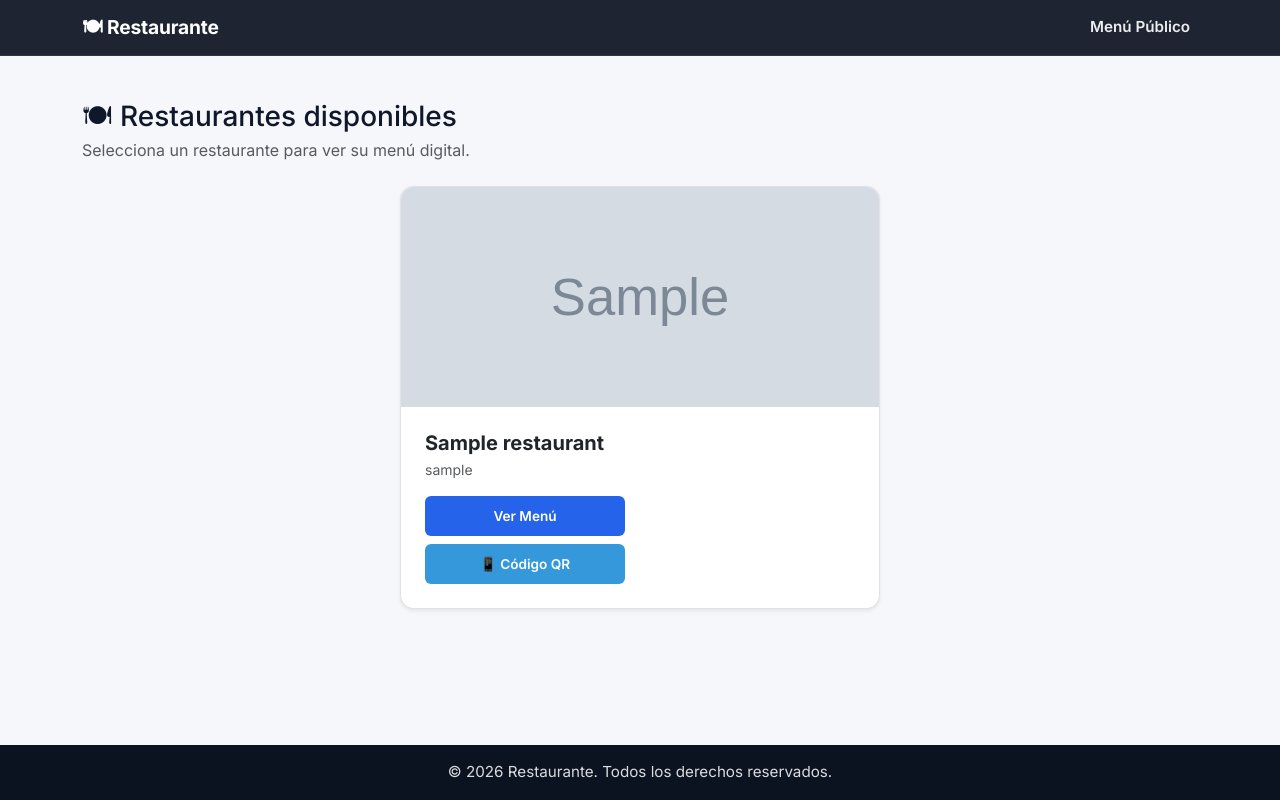
After one commit to dsmeneses17/Proyecto_dev_sec_ops, a Python web app: template AppRestaurante/app/templates/cliente_dashboard.html in a window 1280 px wide. The commit adds this page. Run offline with Jinja, Linux system fonts and the light colour scheme; the template is opened without the code that fills it: most values are stand-ins (such as "Sample title", 1, 10 or a date in 2020); grey boxes marked "Sample" are stand-in pictures.

Commit message:
feat: client dashboard with restaurant list, QR links, and role-based navbar
- Add /cliente route showing all restaurants as cards
- Client login now redirects to /cliente instead of /menu
- Each card has 'Ver Menú' and 'Código QR' buttons
- Navbar shows role-specific items (admin vs cliente)
- Add testclient user (testclient/123456) to DB backup
- New template: cliente_dashboard.html

```diff
--- a/AppRestaurante/app/routers/auth.py
+++ b/AppRestaurante/app/routers/auth.py
@@ -78,9 +78,9 @@ def procesar_login(request: Request, usuario: str = Form(...), password: str = F
 
 
 
-    # Cliente → menú público
+    # Cliente → client dashboard with all restaurants
     if rol == "cliente":
-        redirect = RedirectResponse(url="/menu", status_code=303)
+        redirect = RedirectResponse(url="/cliente", status_code=303)
         redirect.set_cookie("access_token", token, httponly=True, secure=False, path="/")
         redirect.set_cookie("rol", rol)
         redirect.set_cookie("user_id", str(user_id))
--- a/AppRestaurante/app/templates/base.html
+++ b/AppRestaurante/app/templates/base.html
@@ -43,10 +43,14 @@
               <a class="nav-link" href="/menu">Menú Público</a>
             </li>
             {% else %}
+            {% set user_rol = request.cookies.get('rol', '') %}
+
             <li class="nav-item">
               <a class="nav-link active" href="/">Inicio</a>
             </li>
 
+            {# ── Admin navigation ── #}
+            {% if user_rol != 'cliente' %}
             <li class="nav-item">
               <a class="nav-link" href="/categories">Categorías</a>
             </li>
@@ -72,6 +76,14 @@
             <li class="nav-item">
               <a class="nav-link" href="/analytics">Analytics</a>
             </li>
+            {% endif %}
+
+            {# ── Client navigation ── #}
+            {% if user_rol == 'cliente' %}
+            <li class="nav-item">
+              <a class="nav-link" href="/cliente">Restaurantes</a>
+            </li>
+            {% endif %}
 
             <li class="nav-item">
               <a class="nav-link" href="/api/v1/auth/logout">Cerrar sesión</a>
--- /dev/null
+++ b/AppRestaurante/app/templates/cliente_dashboard.html
@@ -0,0 +1,63 @@
+{% extends "base.html" %}
+
+{% block title %}Explorar Restaurantes{% endblock %}
+{% block description %}Explora los restaurantes disponibles y consulta sus menús digitales.{% endblock %}
+
+{% block content %}
+<div class="page-container">
+  <div class="mb-4">
+    <h1 class="h3 mb-1">🍽 Restaurantes disponibles</h1>
+    <p class="text-muted">Selecciona un restaurante para ver su menú digital.</p>
+  </div>
+
+  {% if not restaurants or restaurants|length == 0 %}
+  <div class="alert alert-info">
+    No hay restaurantes disponibles en este momento. Vuelve más tarde.
+  </div>
+  {% else %}
+  <div class="row g-4 justify-content-center">
+    {% for r in restaurants %}
+    <div class="col-12 col-md-6">
+      <div class="card shadow-sm restaurant-card overflow-hidden mx-auto" style="max-width: 480px;">
+        {% if r.logo_url %}
+        <img src="{{ r.logo_url }}" alt="Logo de {{ r.nombre }}" class="card-img-top"
+             loading="lazy">
+        {% else %}
+        <div class="d-flex align-items-center justify-content-center bg-light"
+             style="height: 200px;">
+          <span style="font-size: 3.5rem;">🍽</span>
+        </div>
+        {% endif %}
+        <div class="card-body p-4">
+          <h5 class="card-title fw-bold text-dark mb-1">{{ r.nombre }}</h5>
+          <p class="card-text text-muted small mb-3">{{ r.slug }}</p>
+          <div class="d-grid gap-2">
+            <a href="/menu/{{ r.slug }}" class="btn btn-primary">Ver Menú</a>
+            <a href="/menu/{{ r.slug }}/qr" class="btn btn-outline-secondary"
+               target="_blank" rel="noopener noreferrer">📱 Código QR</a>
+          </div>
+        </div>
+      </div>
+    </div>
+    {% endfor %}
+  </div>
+  {% endif %}
+</div>
+
+<style>
+  .restaurant-card {
+    transition: transform 0.15s ease, box-shadow 0.15s ease;
+    min-width: 0;
+  }
+  .restaurant-card:hover {
+    transform: translateY(-4px);
+    box-shadow: 0 12px 24px rgba(15, 23, 42, 0.15) !important;
+  }
+  .restaurant-card .card-img-top {
+    width: 100%;
+    height: 220px;
+    object-fit: cover;
+    display: block;
+  }
+</style>
+{% endblock %}
--- a/backup_complete.sql
+++ b/backup_complete.sql
@@ -321,6 +321,7 @@ COPY public.users (id, nombre_completo, usuario, password, rol, activo, email) F
 4	Ana Rodríguez	ana.rodriguez	$2b$12$SzKzalNx0gHsS.r77EOgv.LVGE78Qr2qUsvDRzMCS4FDtX7MGcgre	cliente	t	ana.rodriguez@mail.com
 5	Pedro Martínez	pedro.martinez	$2b$12$SzKzalNx0gHsS.r77EOgv.LVGE78Qr2qUsvDRzMCS4FDtX7MGcgre	cliente	t	pedro.martinez@mail.com
 6	Laura Sánchez	laura.sanchez	$2b$12$SzKzalNx0gHsS.r77EOgv.LVGE78Qr2qUsvDRzMCS4FDtX7MGcgre	cliente	t	laura.sanchez@mail.com
+7	Test Client	testclient	$2b$12$lTc3kIMq8B2kBTnrIFrAgukKbF9TiKm1w89LdMfivRZA9sBAnXGjq	cliente	t	testclient@mail.com
 \.
 
 
@@ -328,7 +329,7 @@ COPY public.users (id, nombre_completo, usuario, password, rol, activo, email) F
 -- Name: users_id_seq; Type: SEQUENCE SET; Schema: public; Owner: postgres
 --
 
-SELECT pg_catalog.setval('public.users_id_seq', 6, true);
+SELECT pg_catalog.setval('public.users_id_seq', 7, true);
 
 
 --
```
Also changed, not shown: AppRestaurante/app/main.py (+22 -2 lines).
